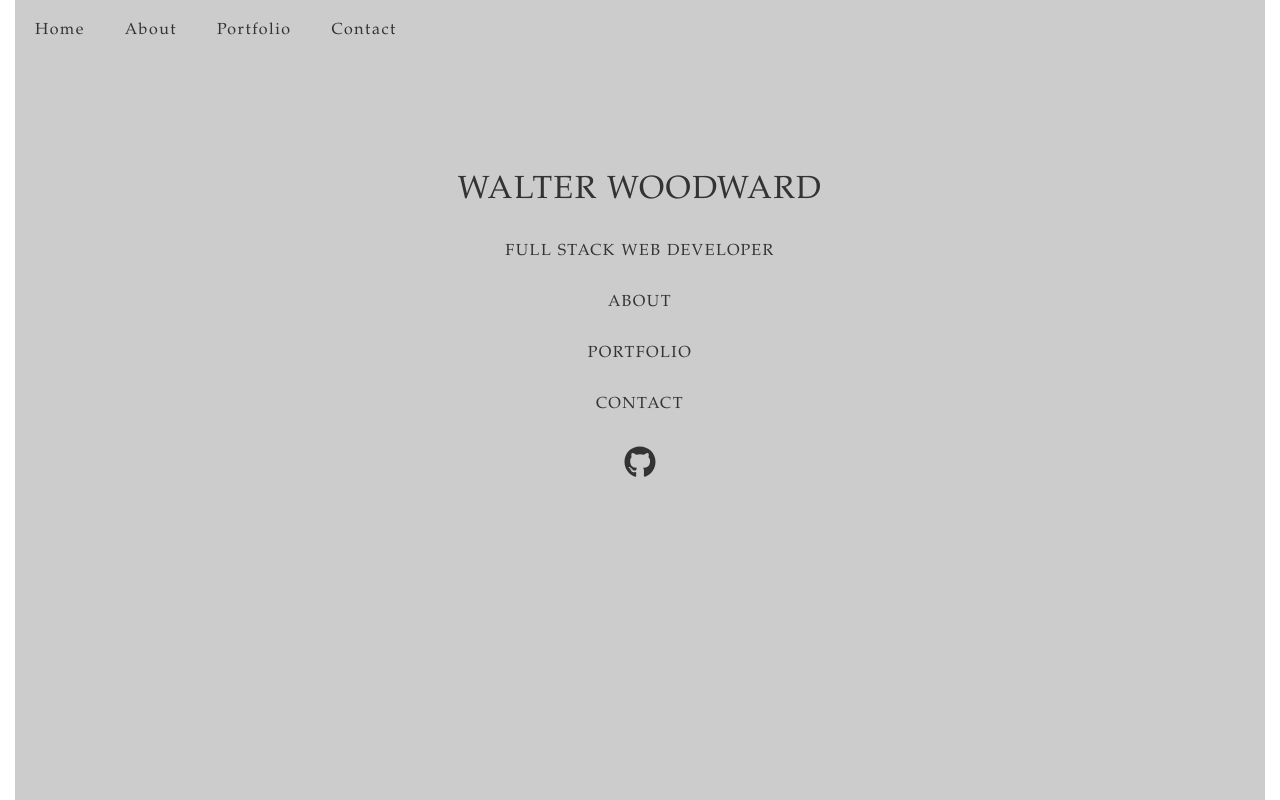
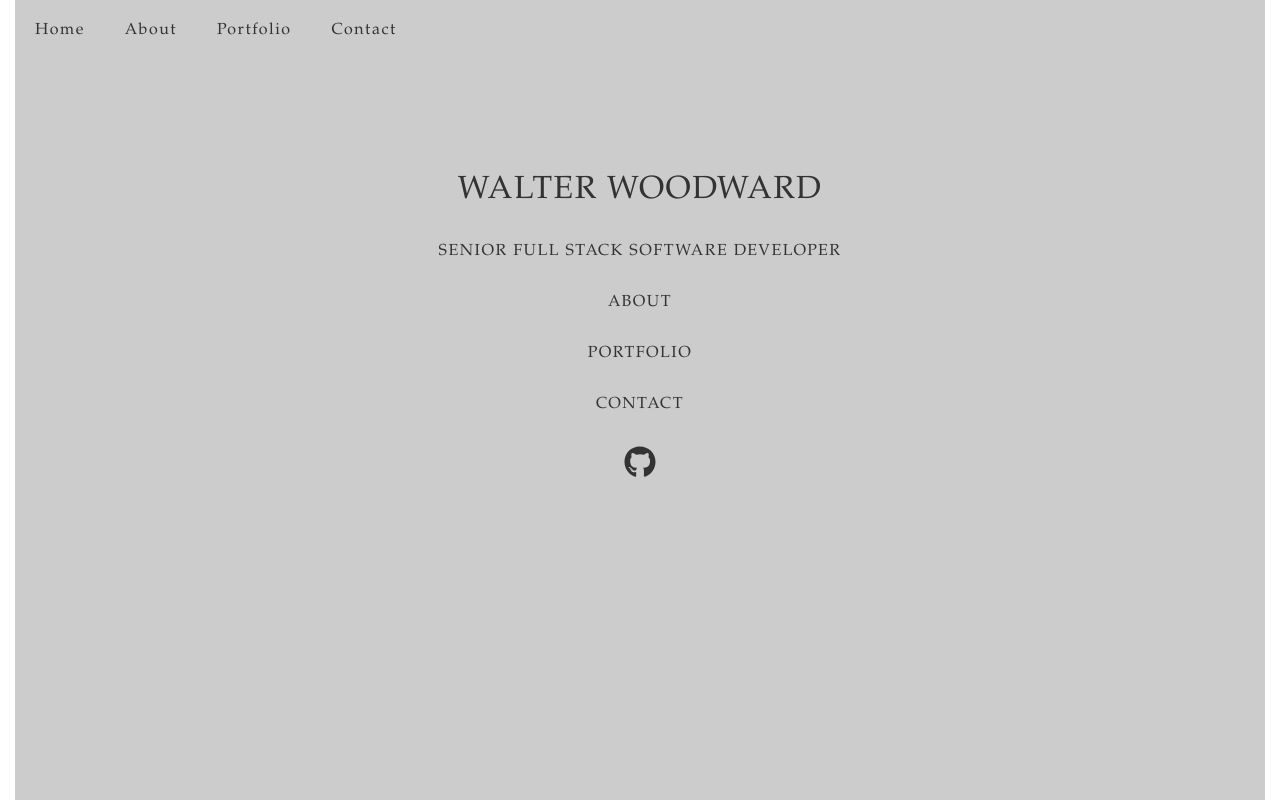
Before and after one commit to waltersgwoodward/portfolio, a React (Create React App) app: page / in a window 1280 px wide. Built offline with nearby package versions, Linux system fonts and the light colour scheme.

Commit message:
Updates job title to current

```diff
--- a/src/components/Home/About.js
+++ b/src/components/Home/About.js
@@ -8,7 +8,7 @@ class About extends PureComponent {
         return (
             <div className='page'>
                 <div className='page__row page-row__name'>WALTER WOODWARD</div>
-                <div className='page__row page-row__title'>FULL STACK WEB DEVELOPER</div>
+                <div className='page__row page-row__title'>SENIOR FULL STACK SOFTWARE DEVELOPER</div>
                 <div className='page__row page-row__link'>
                     <Link
                         className='page-row__link'
```
